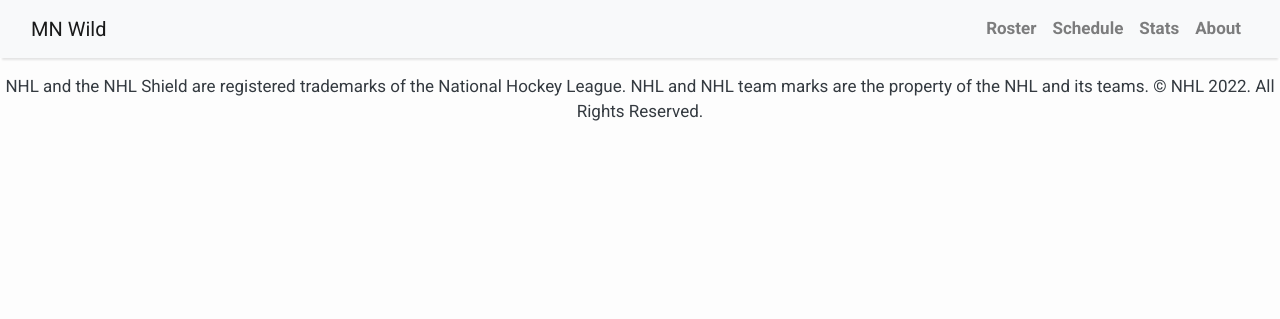
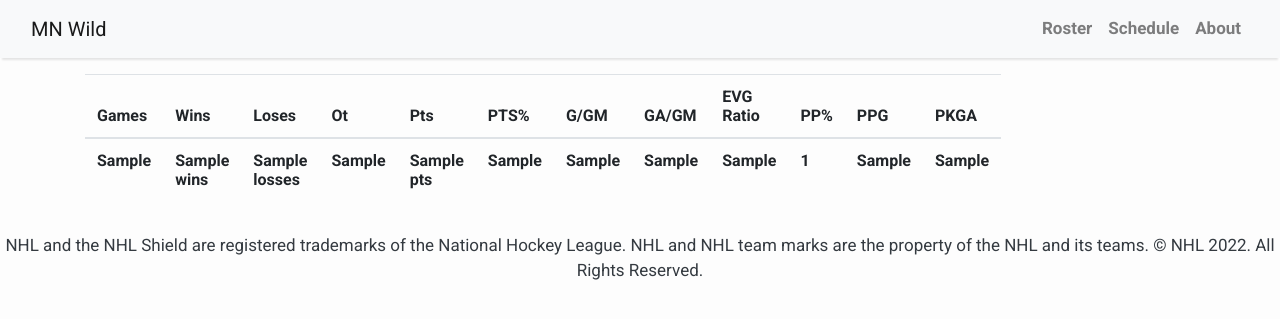
Before and after one commit to leoflewis/mn-wild-tracking, a Python web app: template wildstats/dataservice/templates/home.html in a window 1280 px wide. Shown: the top 319 px of the page. Run offline with Jinja, Linux system fonts and the light colour scheme; the template is opened without the code that fills it: most values are stand-ins (such as "Sample title", 1, 10 or a date in 2020); lists and menus that the app fills with data are empty; some libraries are stand-ins or nearby versions.

Commit message:
added half the homepage

```diff
--- a/wildstats/dataservice/templates/home.html
+++ b/wildstats/dataservice/templates/home.html
@@ -41,9 +41,6 @@
                     <a class="nav-link text-black font-weight-bold" href="http://localhost:8000/home/schedule">Schedule </a>
                 </li>
                 <li class="nav-item text-black">
-                    <a class="nav-link text-black font-weight-bold"  href="http://localhost:8000/home/stats">Stats </a>
-                </li>
-                <li class="nav-item text-black">
                     <a class="nav-link text-black font-weight-bold"  href="http://localhost:8000/home/about">About </a>
                 </li>
             </ul>
@@ -51,7 +48,49 @@
     </div>
 </nav>
 {% block content %}
+<div class="container">
+    <div class="row">
+        <div class="col-md-8 mt-3 ">
+            <table class="table">
+                <thead>
+                    <tr>
+                        <th scope="col">Games</th>
+                        <th scope="col">Wins</th>
+                        <th scope="col">Loses</th>
+                        <th scope="col">Ot</th>
+                        <th scope="col">Pts</th>
+                        <th scope="col">PTS%</th>
+                        <th scope="col">G/GM</th>
+                        <th scope="col">GA/GM</th>
+                        <th scope="col">EVG Ratio</th>
+                        <th scope="col">PP%</th>
+                        <th scope="col">PPG</th>
+                        <th scope="col">PKGA</th>
 
+                    </tr>
+                </thead>
+                <tbody>
+                    {% for stat in stats %}
+                    <tr>
+                        <th scope="row">{{stat.stat.gamesPlayed}}</th>
+                        <th scope="row">{{stat.stat.wins}}</th>
+                        <th scope="row">{{stat.stat.losses}}</th>
+                        <th scope="row">{{stat.stat.ot}}</th>
+                        <th scope="row">{{stat.stat.pts}}</th>
+                        <th scope="row">{{stat.stat.ptPctg}}</th>
+                        <th scope="row">{{stat.stat.goalsPerGame}}</th>
+                        <th scope="row">{{stat.stat.goalsAgainstPerGame}}</th>
+                        <th scope="row">{{stat.stat.evGGARatio}}</th>
+                        <th scope="row">{{stat.stat.powerPlayPercentage}}</th>
+                        <th scope="row">{{stat.stat.powerPlayGoals}}</th>
+                        <th scope="row">{{stat.stat.powerPlayGoalsAgainst}}</th>
+                    </tr>
+                    {%endfor%}
+                </tbody>
+            </table>
+        </div>
+    </div>
+</div>
 {% endblock content %}
 
 <footer class="py-3 bg-grey">
--- a/wildstats/dataservice/urls.py
+++ b/wildstats/dataservice/urls.py
@@ -11,7 +11,6 @@ urlpatterns = [
     path('schedule', views.schedule, name='schedule'),
     path('game/<int:game_id>', views.game, name='game'),
     path('player/<int:player_id>', views.player, name='player'),
-    path('stats', views.team_stats, name='team stats'),
     path('about', views.about, name='about')
 ]
 urlpatterns += static(settings.MEDIA_URL, document_root=settings.MEDIA_ROOT)
--- a/wildstats/dataservice/views.py
+++ b/wildstats/dataservice/views.py
@@ -4,13 +4,14 @@ from unittest import loader
 from django.shortcuts import render
 from django.shortcuts import HttpResponse
 from django.template import loader
-from .models import Game, Roster, Player, Schedule, Home, Stats
+from .models import Game, Roster, Player, Schedule, Home
 # Create your views here.
 
 def index(request):
     home = Home().get_team()
+    stats = Home().get_team_stats()
     context = {
-        "home": home
+        "home": home, "stats": stats
     }
     return render(request, "../templates/home.html", context)
 
```
Also changed, not shown: wildstats/dataservice/models.py (+4 -3 lines), wildstats/dataservice/templates/stats.html (deleted, +0 -16 lines).
